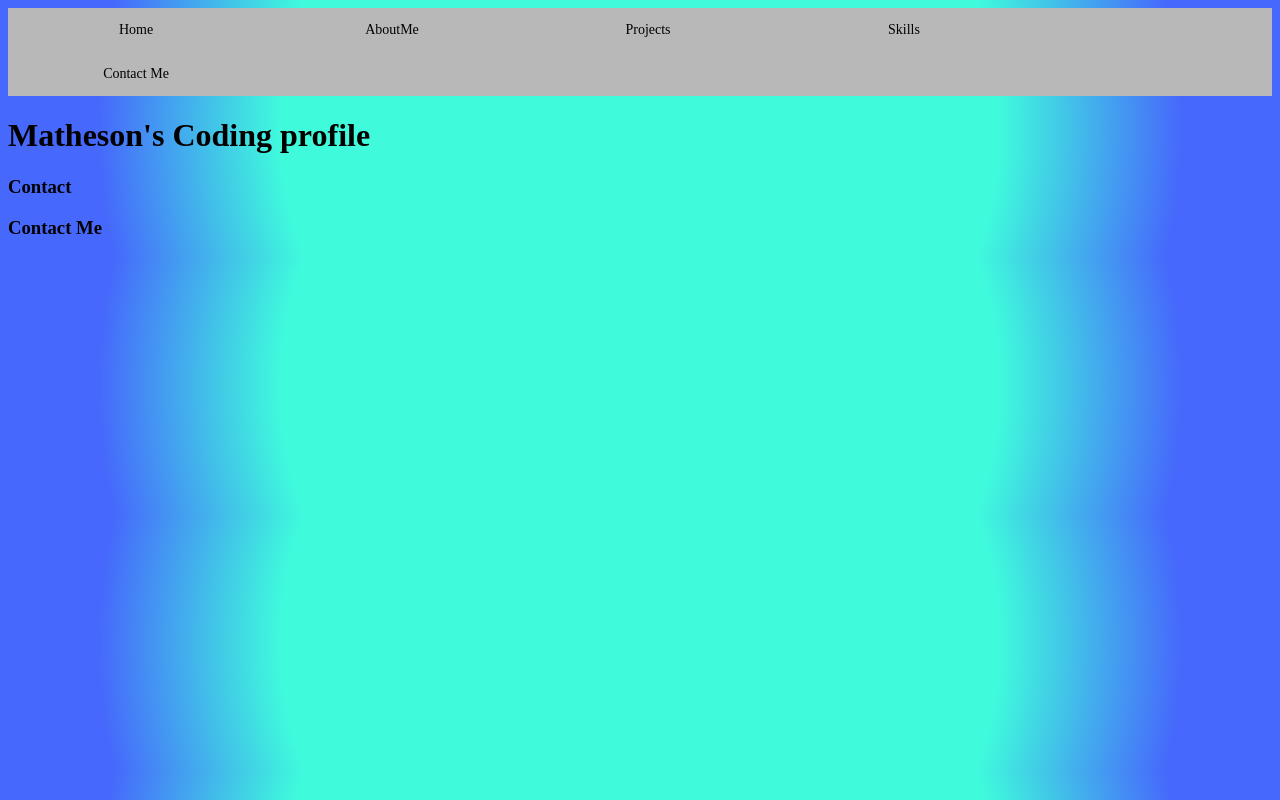
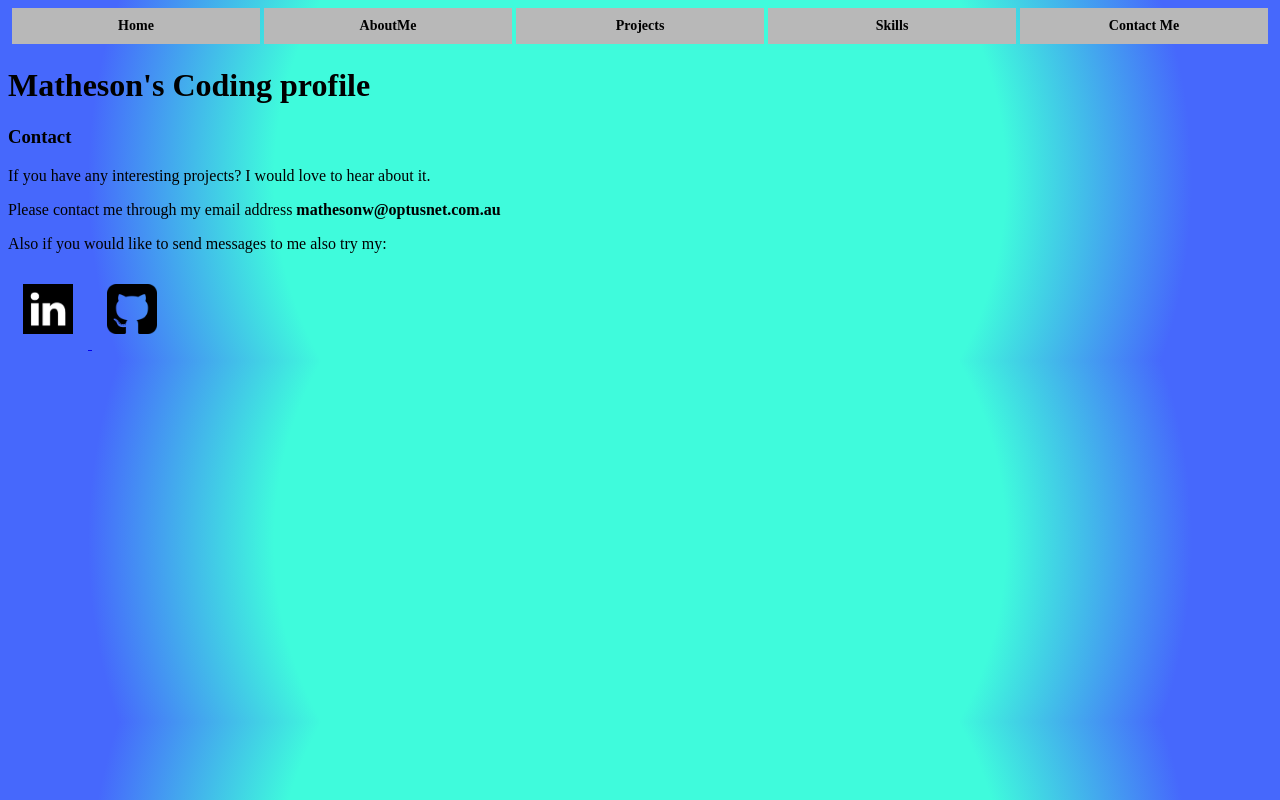
Before and after one commit to Matheson2204/Matheson-s-Profile-webpage, a plain HTML site: page contact.html in a window 1280 px wide. Drawn offline with Linux system fonts and the light colour scheme.

Commit message:
Added contact page and modified css for navbar

```diff
--- a/contact.html
+++ b/contact.html
@@ -10,22 +10,45 @@
 </head>
 <div class="nav_wrapper">
 <div class="topnav">
-    <a class="active" href="#home">Home</a>
-    <a href="#about">AboutMe</a>
-    <a href="#projects">Projects</a>
-    <a href="#skills">Skills</a>
-    <a href="#contact">Contact Me</a>
+<ul>
+    <li>
+    <a class="active" href="./index.html">Home</a></li>
+    <li>
+    <a href="#about">AboutMe</a></li>
+    <li>
+    <a href="#projects">Projects</a></li>
+    <li>
+    <a href="#skills">Skills</a></li>
+    <li>
+    <a href="./contact.html">Contact Me</a>
+</li>
+</ul>
 </div>
 </div>
-<h1>Matheson's Coding profile</h1>
+<header>
+    <h1>Matheson's Coding profile</h1>
+</header>
 
 <body>
     <div class="subHeader">
         <h3 id="contact">Contact</h3>
+        <p>If you have any interesting projects? I would love to hear about it.</p>
+
+        <p>Please contact me through my email address<strong> mathesonw@optusnet.com.au</strong></p>
+
+        <p>Also if you would like to send messages to me also try my:</p>
+        <div class='image-container'>
+            <a href="https://www.linkedin.com/in/matheson-walsh-wdtfs/">
+        <img src="./images/black linkedIn vector.png">
+            </a>
+            <a href="https://github.com/Matheson2204">
+        <img src="./images/github-sign.png">
+            </a>
+        </div>
+    </div>
 
 </body>
 
 <footer>
-    <h3 id="contact">Contact Me</h3>
 </footer>
 </html>
--- a/styles.css
+++ b/styles.css
@@ -4,23 +4,32 @@ body {
 
 }
 
-.nav_wrapper {
+.topnav {
+    list-style: none;
+    font-weight: bold;
+    overflow: auto;
     width: 100%;
-
+    margin-bottom: 10px;
+    text-align: center;
+    height: 38px;
+}
+.topnav ul {
+    list-style-type: none;
+    margin: 0px;
+    padding: 0;
+    width: 100%;
 }
 
-.topnav {
-    background-color: rgb(184, 184, 184);
-    overflow: auto;
-    width: 100%;
-
+.topnav li {
+    margin: 0px;
+    display: inline-flex;
 }
 
 .topnav a {
     float: left;
+    background-color: rgb(184, 184, 184);
     color: black;
-    text-align:center;
-    padding: 14px;
+    padding: 10px;
     text-decoration: none;
     font-size: 14px;
     width: 228px;
@@ -33,6 +42,7 @@ body {
 
 .aboutMeContainer {
 display: flex;
+width: 75%
 }
 
 .aboutMeContainer p {
@@ -54,5 +64,6 @@ display: flex;
 
 .image-container img {
     height: 50px;
+    margin: 15px;
 
 }
```
Also changed, not shown: index.html (+19 -10 lines), images/black linkedIn vector.png (added).
